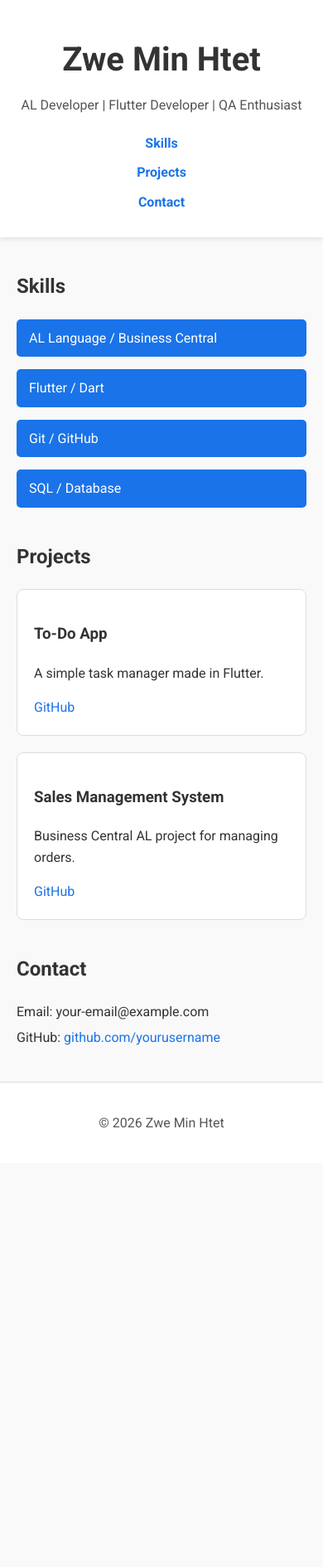
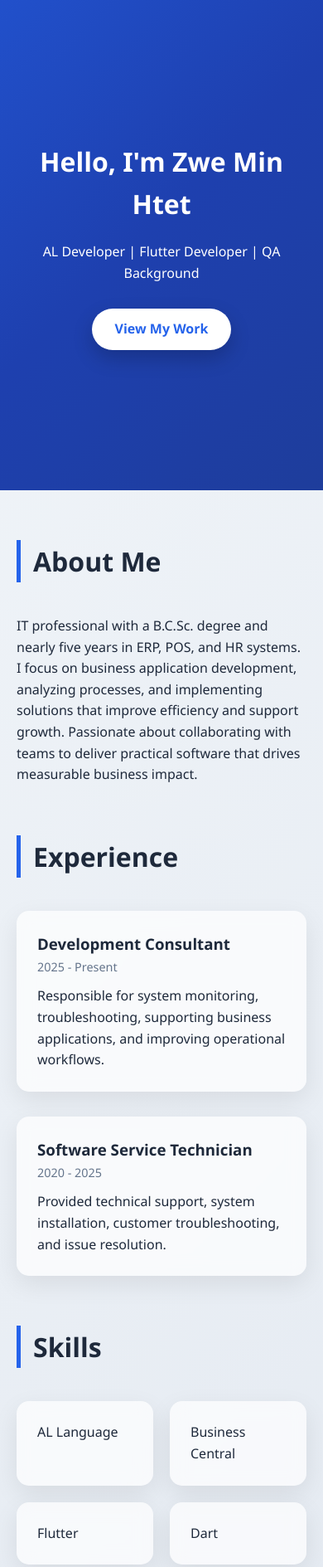
Before and after one commit to zweminhtet-dev/portfolio-website, a plain HTML site: page index.html in a window 390 px wide. Shown: the top 1889 px of the page at 83% size. Before the commit the page ends 1402 px from the top, so only its background shows below. Drawn offline with Linux system fonts and the light colour scheme.

Commit message:
Update portfolio with modern design and responsive layout

```diff
--- a/index.html
+++ b/index.html
@@ -3,53 +3,125 @@
 <head>
   <meta charset="UTF-8">
   <meta name="viewport" content="width=device-width, initial-scale=1.0">
-  <title>Zwe Min Htet Portfolio</title>
+  <meta name="description" content="Portfolio of Zwe Min Htet, AL & Flutter developer">
+  <title>Zwe Min Htet | Portfolio</title>
   <link rel="stylesheet" href="style.css">
-  <link rel="stylesheet" href="https://fonts.googleapis.com/css2?family=Roboto:wght@400;700&display=swap">
 </head>
 <body>
-  <header>
-    <h1>Zwe Min Htet</h1>
-    <p>AL Developer | Flutter Developer | QA Enthusiast</p>
-    <nav>
-      <a href="#skills">Skills</a>
-      <a href="#projects">Projects</a>
-      <a href="#contact">Contact</a>
-    </nav>
+
+  <!-- HERO SECTION -->
+  <header class="hero">
+    <h1>Hello, I'm Zwe Min Htet</h1>
+    <p class="typing"></p>
+    <a href="#projects" class="btn">View My Work</a>
   </header>
 
-  <section id="skills">
-    <h2>Skills</h2>
-    <ul>
-      <li>AL Language / Business Central</li>
-      <li>Flutter / Dart</li>
-      <li>Git / GitHub</li>
-      <li>SQL / Database</li>
-    </ul>
-  </section>
+  <main>
+    <!-- ABOUT -->
+    <section id="about" class="fade-in">
+      <h2>About Me</h2>
+      <p>
+        IT professional with a B.C.Sc. degree and nearly five years in ERP, POS, and HR systems.
+        I focus on business application development, analyzing processes, and implementing
+        solutions that improve efficiency and support growth. Passionate about collaborating
+        with teams to deliver practical software that drives measurable business impact.
+      </p>
+    </section>
 
-  <section id="projects">
-    <h2>Projects</h2>
-    <div class="project">
-      <h3>To-Do App</h3>
-      <p>A simple task manager made in Flutter.</p>
-      <a href="https://github.com/yourusername/todo-app" target="_blank">GitHub</a>
-    </div>
-    <div class="project">
-      <h3>Sales Management System</h3>
-      <p>Business Central AL project for managing orders.</p>
-      <a href="https://github.com/yourusername/sales-management" target="_blank">GitHub</a>
-    </div>
-  </section>
+    <!-- EXPERIENCE -->
+    <section id="experience" class="fade-in">
+      <h2>Experience</h2>
 
-  <section id="contact">
-    <h2>Contact</h2>
-    <p>Email: your-email@example.com</p>
-    <p>GitHub: <a href="https://github.com/yourusername" target="_blank">github.com/yourusername</a></p>
-  </section>
+      <div class="experience-cards">
+        <div class="experience-card">
+          <h3>Development Consultant</h3>
+          <span>2025 - Present</span>
+          <p>
+            Responsible for system monitoring, troubleshooting,
+            supporting business applications, and improving operational workflows.
+          </p>
+        </div>
 
+        <div class="experience-card">
+          <h3>Software Service Technician</h3>
+          <span>2020 - 2025</span>
+          <p>
+            Provided technical support, system installation,
+            customer troubleshooting, and issue resolution.
+          </p>
+        </div>
+      </div>
+    </section>
+
+    <!-- SKILLS -->
+    <section id="skills" class="fade-in">
+      <h2>Skills</h2>
+      <div class="skills-grid">
+        <div>AL Language</div>
+        <div>Business Central</div>
+        <div>Flutter</div>
+        <div>Dart</div>
+        <div>Git & GitHub</div>
+        <div>SQL</div>
+      </div>
+    </section>
+
+    <!-- PROJECTS -->
+    <section id="projects" class="fade-in">
+      <h2>Projects</h2>
+
+      <div class="project-card">
+        <h3>Sales Management System</h3>
+        <p>Business Central AL project for managing sales orders and reports.</p>
+        <a href="#">View Project</a>
+      </div>
+
+      <div class="project-card">
+        <h3>Flutter To-Do App</h3>
+        <p>A simple and clean task management app built with Flutter.</p>
+        <a href="#">View Project</a>
+      </div>
+    </section>
+  </main>
+
+  <!-- FOOTER -->
   <footer>
-    <p>&copy; 2026 Zwe Min Htet</p>
+    <p>© 2026 Zwe Min Htet | Portfolio</p>
   </footer>
+
+  <!-- SCRIPTS -->
+  <script>
+    // Scroll to top on page load & typing effect
+    const text = "AL Developer | Flutter Developer | QA Background";
+    let index = 0;
+    const typingElement = document.querySelector(".typing");
+
+    function typeEffect() {
+      if (index < text.length) {
+        typingElement.innerHTML += text.charAt(index);
+        index++;
+        setTimeout(typeEffect, 50);
+      }
+    }
+
+    window.onload = () => {
+      window.scrollTo(0, 0); // Ensure page starts at top
+      typeEffect();
+    };
+
+    // Fade-in scroll effect
+    const faders = document.querySelectorAll('.fade-in');
+    const appearOptions = { threshold: 0.2 };
+
+    const appearOnScroll = new IntersectionObserver((entries, observer) => {
+      entries.forEach(entry => {
+        if (!entry.isIntersecting) return;
+        entry.target.classList.add('show');
+        observer.unobserve(entry.target);
+      });
+    }, appearOptions);
+
+    faders.forEach(fader => appearOnScroll.observe(fader));
+  </script>
 </body>
 </html>
--- a/style.css
+++ b/style.css
@@ -1,110 +1,184 @@
-/* General */
-body {
-  font-family: 'Roboto', sans-serif;
+/* RESET */
+* {
   margin: 0;
-  line-height: 1.6;
-  background-color: #f9f9f9;
-  color: #333;
+  padding: 0;
+  box-sizing: border-box;
 }
 
-a {
-  color: #1a73e8;
-  text-decoration: none;
-}
-a:hover {
-  text-decoration: underline;
+html {
+  scroll-behavior: smooth;
 }
 
-/* Header */
-header {
-  text-align: center;
-  padding: 40px 20px 20px;
-  background-color: #fff;
-  box-shadow: 0 2px 6px rgba(0,0,0,0.1);
+body {
+  font-family: 'Segoe UI', sans-serif;
+  background: linear-gradient(135deg, #f1f5f9, #e2e8f0);
+  color: #1e293b;
+  line-height: 1.6;
+  overflow-x: hidden;
 }
 
-header h1 {
-  margin: 0;
-  font-size: 2.5rem;
+/* HERO SECTION */
+.hero {
+  height: 70vh;
+  background: linear-gradient(135deg, #2563eb, #1e40af, #1e3a8a);
+  background-size: 200% 200%;
+  animation: gradientMove 8s ease infinite;
+  color: white;
+  display: flex;
+  flex-direction: column;
+  justify-content: center;
+  align-items: center;
+  text-align: center;
+  padding: 20px;
 }
 
-header p {
-  margin: 10px 0;
-  font-weight: 500;
-  color: #555;
+@keyframes gradientMove {
+  0% { background-position: 0% 50%; }
+  50% { background-position: 100% 50%; }
+  100% { background-position: 0% 50%; }
 }
 
-nav {
-  margin-top: 20px;
+.hero h1 {
+  font-size: 3rem;
+  margin-bottom: 20px;
+  animation: fadeDown 1s ease forwards;
 }
 
-nav a {
-  margin: 0 15px;
-  font-weight: bold;
+.hero p {
+  font-size: 1.2rem;
+  margin-bottom: 30px;
+  opacity: 0.9;
+  animation: fadeUp 1.5s ease forwards;
 }
 
-/* Sections */
+/* BUTTON */
+.btn {
+  padding: 12px 28px;
+  background: white;
+  color: #2563eb;
+  text-decoration: none;
+  border-radius: 50px;
+  font-weight: bold;
+  transition: 0.3s ease;
+  box-shadow: 0 10px 25px rgba(0,0,0,0.2);
+}
+
+.btn:hover {
+  transform: translateY(-3px);
+  background: #f1f5f9;
+}
+
+/* SECTIONS */
 section {
-  max-width: 900px;
-  margin: 40px auto;
+  max-width: 1100px;
+  margin: 100px auto;
   padding: 0 20px;
 }
 
-/* Skills */
-#skills ul {
-  display: flex;
-  flex-wrap: wrap;
-  gap: 15px;
-  list-style: none;
-  padding: 0;
+h2 {
+  margin-bottom: 40px;
+  font-size: 2rem;
+  border-left: 5px solid #2563eb;
+  padding-left: 15px;
 }
 
-#skills li {
-  background-color: #1a73e8;
-  color: #fff;
-  padding: 10px 15px;
-  border-radius: 5px;
-  font-weight: 500;
+/* EXPERIENCE CARDS WRAPPER */
+.experience-cards {
+  display: flex;
+  flex-direction: column;
+  gap: 30px; /* Space between cards */
 }
 
-/* Projects */
-.project {
-  background-color: #fff;
-  padding: 20px;
-  margin-bottom: 20px;
-  border-radius: 8px;
-  border: 1px solid #ddd;
+/* GLASS CARD STYLE */
+.experience-card,
+.project-card,
+.skills-grid div {
+  background: rgba(255, 255, 255, 0.7);
+  backdrop-filter: blur(10px);
+  padding: 25px;
+  border-radius: 15px;
+  box-shadow: 0 10px 30px rgba(0,0,0,0.08);
   transition: all 0.3s ease;
 }
 
-.project:hover {
-  box-shadow: 0 6px 15px rgba(0,0,0,0.1);
-  transform: translateY(-3px);
+/* HOVER EFFECT */
+.experience-card:hover,
+.project-card:hover,
+.skills-grid div:hover {
+  transform: translateY(-8px);
+  box-shadow: 0 20px 40px rgba(0,0,0,0.15);
 }
 
-/* Contact */
-#contact p {
-  margin: 5px 0;
+/* EXPERIENCE */
+.experience-card span {
+  font-size: 0.9rem;
+  color: #64748b;
 }
 
-/* Footer */
+.experience-card p {
+  margin-top: 10px;
+}
+
+/* SKILLS GRID */
+.skills-grid {
+  display: grid;
+  grid-template-columns: repeat(auto-fit, minmax(160px, 1fr));
+  gap: 20px;
+}
+
+/* PROJECTS */
+.project-card {
+  margin-bottom: 30px;
+}
+
+.project-card a {
+  display: inline-block;
+  margin-top: 15px;
+  color: #2563eb;
+  text-decoration: none;
+  font-weight: 600;
+  transition: 0.3s;
+}
+
+.project-card a:hover {
+  color: #1e40af;
+}
+
+/* FOOTER */
 footer {
   text-align: center;
-  padding: 20px;
-  background-color: #fff;
-  border-top: 1px solid #ddd;
-  margin-top: 40px;
-  color: #555;
+  padding: 30px;
+  background: #1e293b;
+  color: white;
+  margin-top: 60px;
 }
 
-/* Responsive */
-@media (max-width: 600px) {
-  #skills ul {
-    flex-direction: column;
-  }
+/* SCROLL ANIMATION */
+.fade-in {
+  opacity: 0;
+  transform: translateY(40px);
+  transition: all 1s ease;
+}
 
-  nav a {
-    display: block;
-    margin: 10px 0;
-  }
+.fade-in.show {
+  opacity: 1;
+  transform: translateY(0);
 }
+
+/* TEXT ANIMATIONS */
+@keyframes fadeDown {
+  from { opacity: 0; transform: translateY(-40px); }
+  to { opacity: 1; transform: translateY(0); }
+}
+
+@keyframes fadeUp {
+  from { opacity: 0; transform: translateY(40px); }
+  to { opacity: 1; transform: translateY(0); }
+}
+
+/* RESPONSIVE */
+@media(max-width: 768px){
+  .hero h1 { font-size: 2rem; }
+  .hero p { font-size: 1rem; }
+  section { margin: 60px auto; }
+}
```
